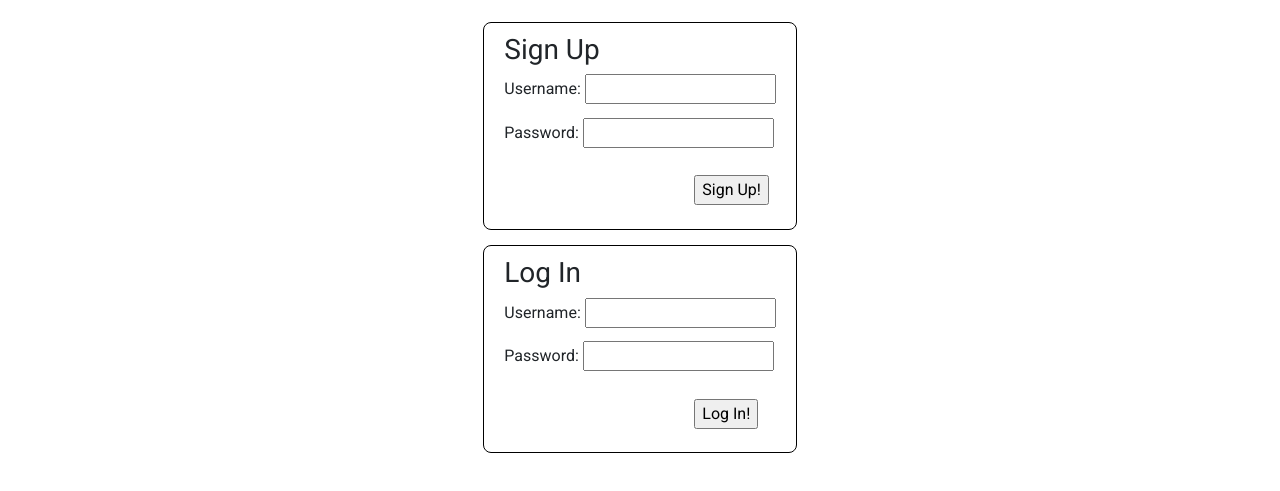
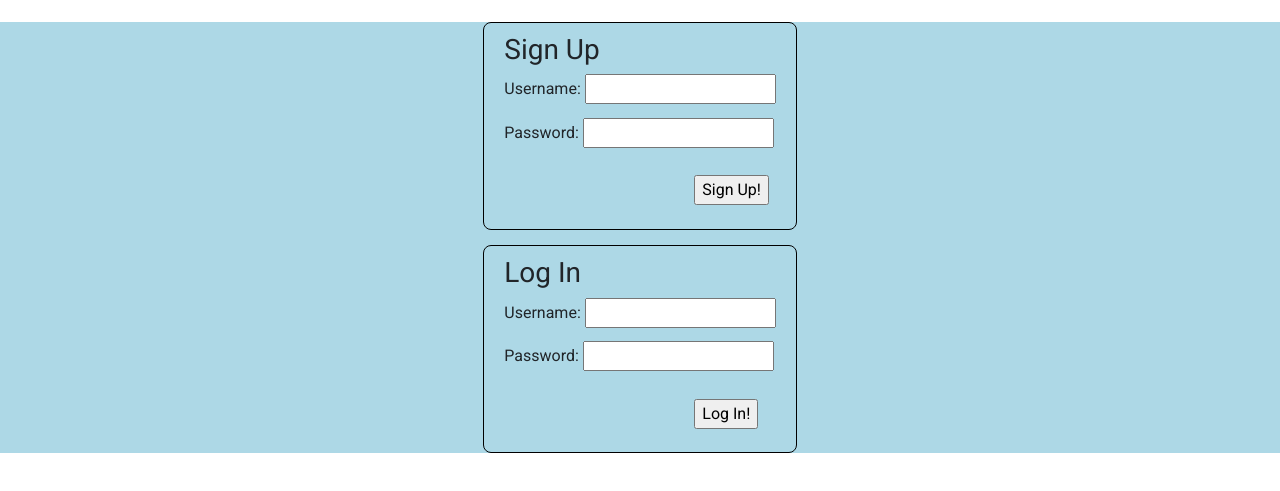
Before and after one commit to ashbrick/Fit.js, a website: page public/index.html in a window 1280 px wide. Shown: the part 153-644 px from the top of the page. Drawn offline with nearby package versions, Linux system fonts and the light colour scheme; no server answers.

Commit message:
added video background

```diff
--- a/public/css/app.css
+++ b/public/css/app.css
@@ -21,6 +21,7 @@ header h1 {
     width: 100%;
     height: 100%;
     margin: 50px 0;
+    background-color: lightblue;
 }
 .iframe {
     /* z-index: 0; */
@@ -47,7 +48,8 @@ header h1 {
     margin-top: 5%;
 }
 #signupPage {
-    background: url();
+    z-index: 1;
+    /* z-index of 1 so that it sits above background video */
 }
 
 /* INPUT BOX STYLES */
@@ -81,10 +83,12 @@ input {
 }
 
 /* VIDEO STYLING */
-/* .video {
+/* Sources: https://www.w3schools.com/howto/howto_css_fullscreen_video.asp
+https://www.youtube.com/watch?v=05ZHUuQVvJM */
+.video {
     position: fixed;
+    bottom: 0;
     right: 0;
-    bottom: 0;
+    min-height:100%;
     min-width: 100%;
-    min-height: 100%;
-} */
+}
--- a/public/index.html
+++ b/public/index.html
@@ -14,16 +14,19 @@
 </head>
 <body ng-controller="MyController as ctrl">
 
-  <!-- <div class="video">
-    <video autoplay loop muted height="500" width="500">
-      <source src="/media/fitness-video.mp4" type="video/mp4">
-    </video>
-  </div> -->
   <header>
     <h1>Fit.js</h1>
   </header>
 
   <div class="container-fluid">
+
+    <div class="video">
+      <video autoplay loop muted >
+        <source src="/media/fitness-video.mp4" type="video/mp4">
+      </video>
+    </div>
+
+
 
     <section id="signupPage" ng-if="ctrl.loggedInUser === false">
 
```
